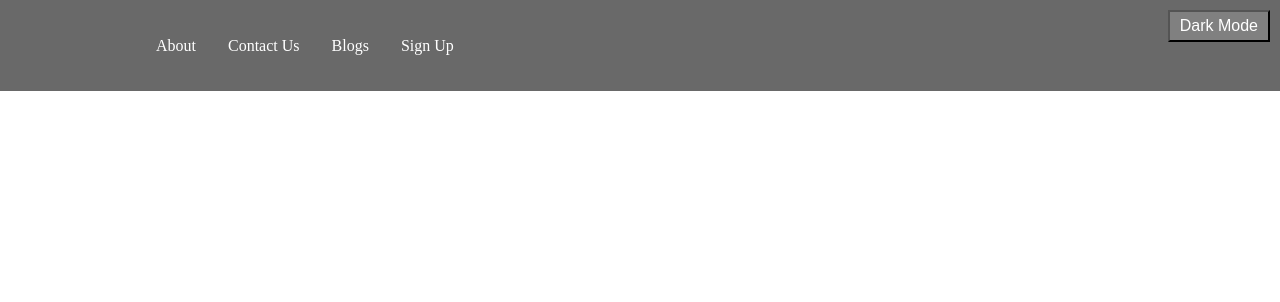
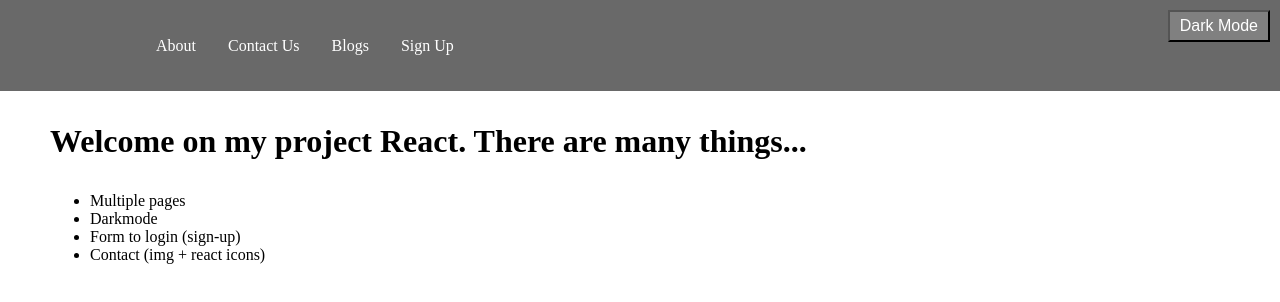
Before and after one commit to TLRKiliann/great-react, a React (Create React App) app in the folder big-project/: page / in a window 1280 px wide. Shown: the top 302 px of the page. Built offline with nearby package versions, Linux system fonts and the light colour scheme.

Commit message:
some changes

```diff
--- a/big-project/src/App.css
+++ b/big-project/src/App.css
@@ -34,3 +34,7 @@ body {
 
   /*border: 2px solid blue;*/
 }
+
+.home--div {
+  margin: 0px 50px;
+}
--- a/big-project/src/App.js
+++ b/big-project/src/App.js
@@ -42,13 +42,42 @@ function App() {
         <Navbar />
         <Routes>
           <Route path="/home" component={Home} />
-          <Route path='/about' element={<About/>} />
-          <Route path='/contact' element={<Contact/>} />
-          <Route path='/blogs' element={<Blogs/>} />
+          <Route path='/about' element={<About />} />
+          <Route path='/contact' element={<Contact />} />
+          <Route path='/blogs' element={<Blogs />} />
           <Route path='/sign-up' element={<SignUp />} />
         </Routes>
         </Router>
       </div>
+
+      <div className="home--div">
+        <h3>Welcome on my project React. There are many things...</h3>
+        <nav>
+          <ul>
+            <li>
+              <a>
+                Multiple pages
+              </a>
+            </li>
+            <li>
+              <a>
+                Darkmode
+              </a>
+            </li>
+            <li>
+              <a>
+                Form to login (sign-up)
+              </a>
+            </li>
+            <li>
+              <a>
+                Contact (img + react icons)
+              </a>
+            </li>
+          </ul>
+        </nav>
+      </div>
+
     </div>
   );
 }
```
